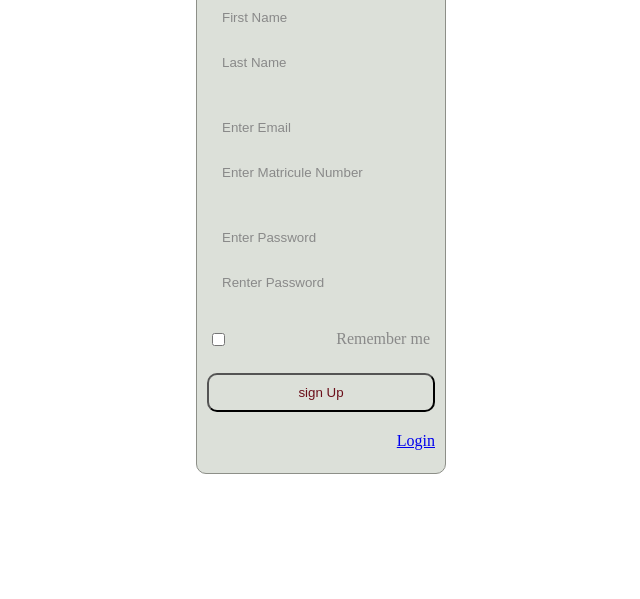
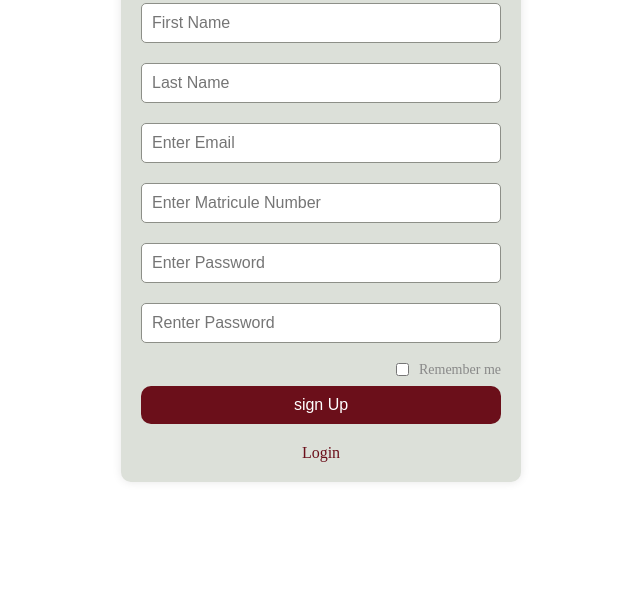
Before and after one commit to Bigben4/school-ERP, a plain HTML site: page frontend/index.html in a window 1280 px wide. Shown: the part 201-800 px from the top of the page, without its empty margins (319-959 px from the left). Drawn offline with Linux system fonts and the light colour scheme.

Commit message:
redesign the login and signup page

```diff
--- a/backend/server.js
+++ b/backend/server.js
@@ -16,7 +16,7 @@ app.listen(3000, () => console.log('Server is running on port 3000'));
 const bcrypt = require('bcrypt');
 
 app.post('/api/register', async (req, res) => {
-    const { password } = req.body;
+    const { pass } = req.body;
 
     const hashedPassword = await bcrypt.hash(password, 10);
 
--- a/frontend/index.html
+++ b/frontend/index.html
@@ -13,53 +13,76 @@
         <h1>Sign UP</h1>
         <div class="Name-input input-control">
             <input type="text" id="reg-Firstname" placeholder="First Name" >
+            <div id="Error"></div>
+        </div>
+        <div class="last-input input-control">
             <input type="text" id="reg-Lastrname" placeholder="Last Name" >
             <div id="Error"></div>
         </div>
-        <div class="Matricule input-control">
+        <div class="email input-control">
             <input id="Email" type="email" placeholder="Enter Email">
+            <div id="Error"></div>
+        </div>
+            <div class="Matricule input-control">
             <input id="Matricule" type="number" placeholder="Enter Matricule Number">
             <div id="Error"></div>
         </div>
         <div class="Password input-control">
             <input id="reg-password" type="password" placeholder="Enter Password" >
+            <div id="Error"></div>
+            </div>
+            <div class="re-password input-control">
             <input id="reg-re-password" type="password" placeholder="Renter Password" >
             <div id="Error"></div>
         </div>
-        <div class="checkbox input-control">
-            <input type="checkbox">
+
+        <div class="checkbox-container input-control">
+            <input type="checkbox" class="checkbox">
             <p>Remember me</p>
         </div>
+
         <div class="signup-btn">
             <Button id="registration_btn" type="submit">sign Up</Button>
         </div>
-         <div class="HaveAccount">
+
+         <div class="have-account">
              <a href="#loginform" id="login-btn">Login</a>
         </div>
+
     </form>
 
-    <form action="/" class="Login registerform" id="loginform" style="display: none;">
+    <form action="/" class="Loginform registerform" id="loginform" style="display:none;">
 
         <h1>Login</h1>
-        <div class="Name-input">
+
+        <div class="Name-input input-control">
             <input type="text" placeholder="First Name" required>
+            <div class="Error"></div>
+        </div>
+
+        <div class="last-input input-control">
             <input type="text" placeholder="Last Name" required>
+            <div class="Error"></div>
         </div>
-        <div class="Matricule">
+
+        <div class="Matricule input-control">
             <input type="email" placeholder="Enter Email">
-            <input type="number" placeholder="Enter Matricule Number">
+            <div class="Error"></div>
         </div>
-        <div class="Password">
+
+        <div class="Password input-control">
             <input type="password" placeholder="Enter Password" required>
+            <div class="Error"></div>
         </div>
-        <div class="checkbox">
-            <input type="checkbox">
+
+        <div class="checkbox-container input-control">
+            <input type="checkbox" class="checkbox">
             <p>Remember me</p>
         </div>
         <div class="signup-btn">
             <Button>Login</Button>
         </div>
-        <div class="HaveAccount">
+        <div class="have-account">
              <a href="#registerform" id="register-btn">Register</a>
         </div>
     </form>
--- a/frontend/style.css
+++ b/frontend/style.css
@@ -22,127 +22,87 @@ body{
     display:flex;
     align-items: center;
     justify-content: center;
+    flex-direction: column;
 }
 
-/* Signup form  */
-.registerform{
-    height:550px;
-    width:250px;
-    display:flex;
-    align-items: center;
-    justify-content: center;
-    border-radius:10px;
+form{
+    display: flex;
     flex-direction: column;
-    border: 1px solid var(--border-);
+    width: 400px;
+    padding: 20px;
     background-color: var(--bg-color);
+    border-radius: 10px;
+    box-shadow: 0 0 10px rgba(0,0,0,0.1);
 }
 
-
-.registerform input{
-   background-color:var(--bg-form-);
-   border: var(--border-);
+input{
+    width: 100%;
+    padding: 10px;
+    margin: 10px 0;
+    border-radius:10px;
+    border: 1px solid var(--border-);
+    border-radius: 5px;
+    font-size: 16px;
 }
-.registerform input:active{
-   border: var(--active-);
+input:focus{
+    outline: none;
+    border-color: var(--accent--);
 }
-.registerform input:hover{
-   border:var(--active-);
+h1{
+    color: var(--active-);
+    text-align: center;
+    margin-bottom: 20px;
 }
-
-.input:focus{
-    outline:0;
+.checkbox-container{
+    display: flex;
+    justify-content:end;
+    align-items: center;
 }
-
-.input-control .input .Success input{
-    border-color:var(--valid--);
+.checkbox-container input{
+    width: auto;
+    margin-right: 10px;
 }
-
-.input-control .input .errors input{
-    border-color:var(--errors-);
+.checkbox-container p{
+    color: var(--placeholder-);
+    font-size: 14px;
+    line-height: normal;
+    white-space: nowrap;
 }
-
-.input-control .error{
-    color:var(--errors-);
-    font-size:9px;
-    height:auto;
+button{
+    width: 100%;
+    padding: 10px;
+    background-color: var(--accent--);
+    color: white;
+    border: none;
+    border-radius: 10px;
+    font-size: 16px;
+    cursor: pointer;
 }
-
-form input::placeholder{
+button:hover{
+    background-color: var(--active-);
+}
+.have-account{
     color: var(--placeholder-);
+    text-align: center;
+    margin-top: 20px;
 }
-form h1{
-    margin-top:10px;
-    color: var(--active-);
+.have-account a{
+    color: var(--accent--);
+    text-decoration: none;
 }
-.Name-input{
-    width: 100%;
-    display: flex;
-    padding:10px;
-    flex-direction: column;
+.have-account a:hover{
+    text-decoration: underline;
 }
-.Name-input input{
-    margin: 5px;
-    padding:10px;
-    border-radius:10px;
+.have-account a:active{
+    color: var(--valid--);
 }
-.Matricule{
-     width: 100%;
-    display: flex;
-    padding:10px;
-    flex-direction: column;
+.error{
+    color: var(--errors-);
+    font-size: 14px;
+    margin-top: -5px;
 }
-.Matricule input{
-     margin: 5px;
-    padding:10px;
-    border-radius:10px;
+.valid{
+    color: var(--valid--);
+    font-size: 14px;
+    margin-top: -5px;
 }
-.Password{
-     width: 100%;
-    display: flex;
-    padding:10px;
-    flex-direction: column;
-}
-.Password input{
-    margin: 5px;
-    padding:10px;
-    border-radius:10px;
-}
-.checkbox{
-    width:100%;
-    display: flex;
-    align-items:center;
-    justify-content: space-between;
-    padding:15px;
-}
-.checkbox p{
-    color:var(--placeholder-);
-}
-
-.signup-btn{
-    width:100%;
-    padding:10px;
-    display: flex;
-    align-items: center;
-    justify-content: center;
-}
-.signup-btn button{
-    width:100%;
-    padding:10px;
-    border-radius:10px;
-    color: var(--accent--);
-    background-color: var(--bg-color);
-}
-
-.HaveAccount{
-    width:100%;
-    display: flex;
-    padding:10px;
-    align-items: center;
-    justify-content: end;
-}
-
-#error{
-    display:flex;
-    align-self: center;
-    color:var(--errors-);
-}
```
Also changed, not shown: frontend/index.js (+18 -18 lines).
